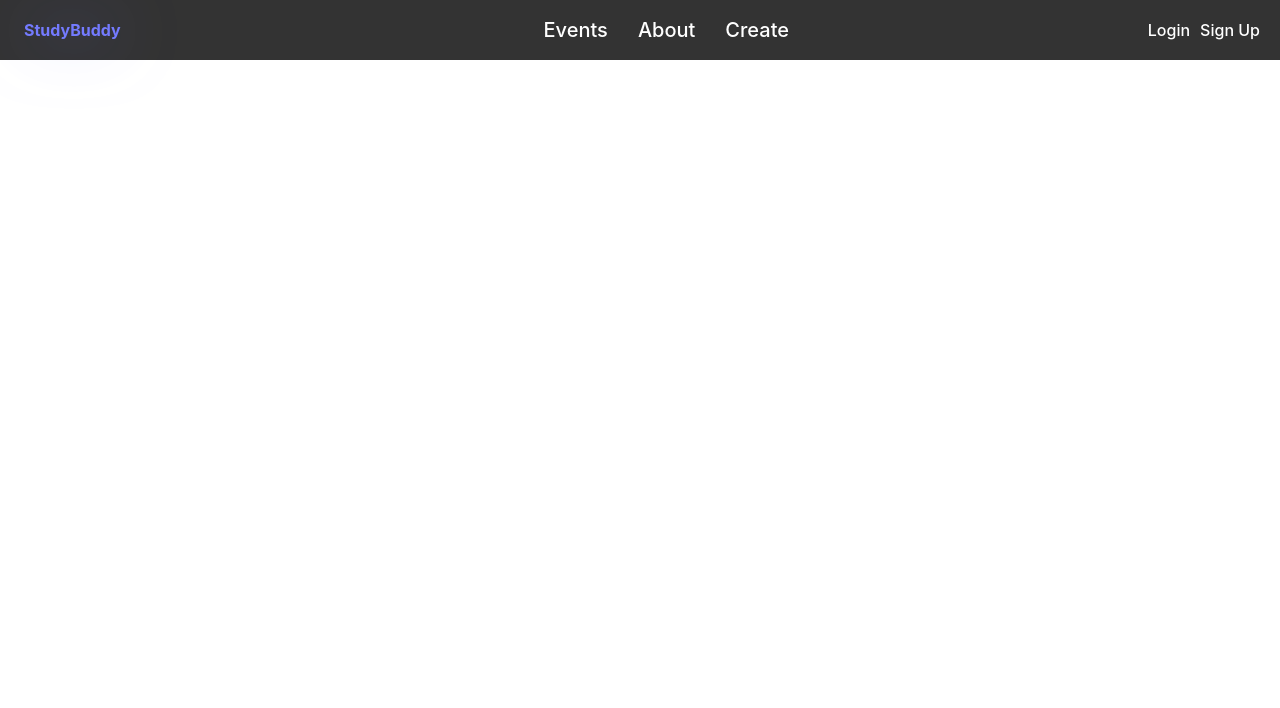
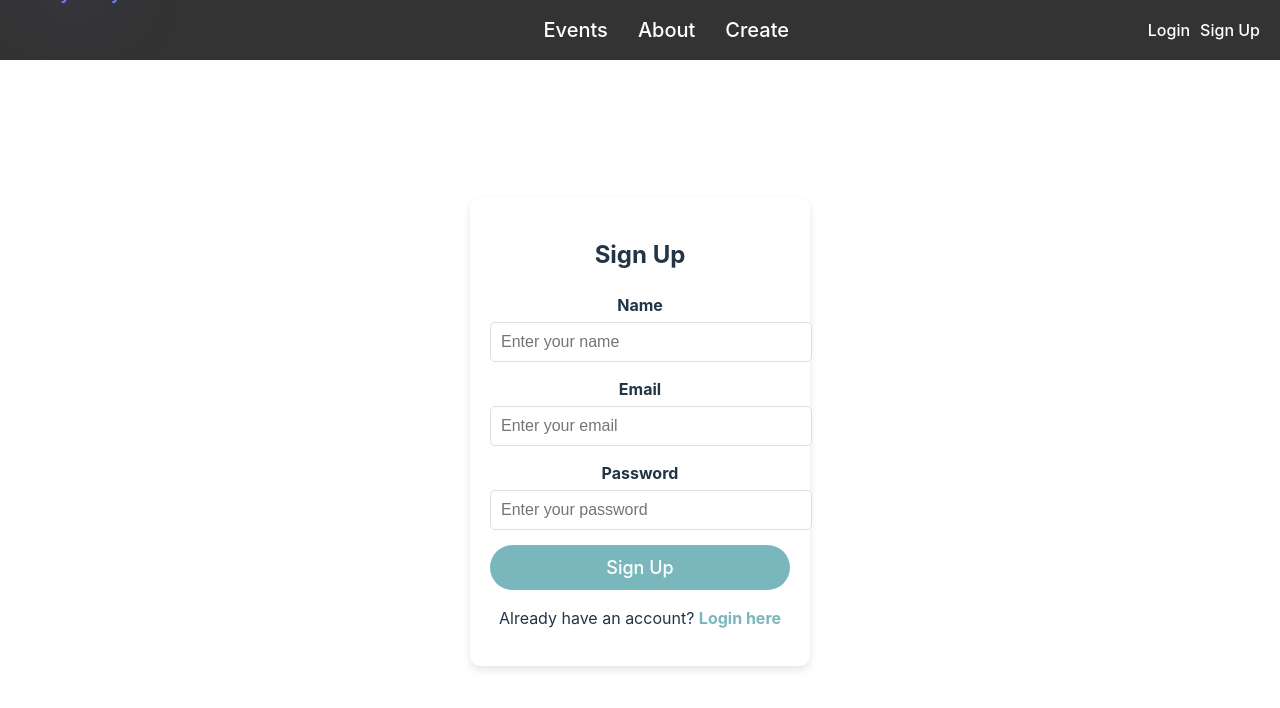
Before and after one commit to Oasis-NEU/sp25-group-18, a React (Vite) app: page /signup in a window 1280 px wide. Shown: the top 708 px of the page. Built offline with nearby package versions, Linux system fonts and the light colour scheme.

Commit message:
Made Login Feature

```diff
--- a/src/App.jsx
+++ b/src/App.jsx
@@ -3,17 +3,61 @@
 //import Home from "./pages/Home";
 import Events from "../src/pages/Events/Events";
 import Create from "../src/pages/Create/Create";
+import Login from "../src/pages/Login/Login";
+import SignUp from "../src/pages/SignUp/SignUp";
+import { useState, useEffect } from "react";
+import supabase from "./supabaseClient";
+
 //import Signup from "./pages/Signup";
 //import Login from "./pages/Login";
 //import Profile from "./pages/Profile";
 
 function App() {
+  const [user, setUser] = useState(null);
+
+  useEffect(() => {
+    const fetchUser = async () => {
+      console.log("Checking session...");
+      const { data: sessionData } = await supabase.auth.getSession();
+
+      if (sessionData.session) {
+        const userId = sessionData.session.user.id;
+        console.log("User ID found:", userId);
+
+        // Fetch user name from 'users' table
+        const { data: userData, error } = await supabase
+          .from("users")
+          .select("name")
+          .eq("id", userId)
+          .single();
+
+        if (error) {
+          console.error("Error fetching user data:", error);
+          return;
+        }
+
+        console.log("User data fetched:", userData);
+        setUser({
+          id: userId,
+          name: userData.name,
+          email: sessionData.session.user.email,
+        });
+      } else {
+        console.log("No user session found.");
+      }
+    };
+
+    fetchUser();
+  }, []);
+
   return (
     <Router>
       <Navbar />
       <Routes>
         <Route path="/events" element={<Events />} />
         <Route path="/create" element={<Create />} />
+        <Route path="/login" element={<Login setUser={setUser} />} />
+        <Route path="/signup" element={<SignUp />} />
       </Routes>
     </Router>
   );
--- /dev/null
+++ b/src/pages/Login/Login.css
@@ -0,0 +1,83 @@
+/* Styles specific to LoginPage and SignUpPage */
+
+/* Layout for Login/SignUp pages */
+.loginPage {
+  display: flex;
+  justify-content: center;
+  align-items: center;
+  height: 100vh;
+}
+
+.loginContainer {
+  background-color: #fff;
+  padding: 20px;
+  border-radius: 10px;
+  box-shadow: 0 4px 8px rgba(0, 0, 0, 0.1);
+  width: 300px;
+}
+
+h2 {
+  text-align: center;
+  font-size: 24px;
+  margin-bottom: 20px;
+}
+
+/* Input fields styling */
+.inputGroup {
+  margin-bottom: 15px;
+}
+
+.inputGroup label {
+  display: block;
+  margin-bottom: 5px;
+  font-weight: bold;
+}
+
+.inputGroup input {
+  width: 100%;
+  padding: 10px;
+  border: 1px solid #ddd;
+  border-radius: 5px;
+  font-size: 16px;
+}
+
+/* Button styling */
+.loginButton {
+  width: 100%;
+  padding: 12px;
+  background-color: rgb(121, 183, 188);
+  color: white;
+  font-size: 18px;
+  border: none;
+  border-radius: 25px;
+  cursor: pointer;
+  transition: background-color 0.3s;
+}
+
+.loginButton:hover {
+  background-color: rgb(100, 160, 170);
+}
+
+/* Error message styling */
+.error {
+  color: red;
+  font-size: 14px;
+  margin-top: 10px;
+  text-align: center;
+}
+
+/* Sign-up link styling */
+.signupLink {
+  text-align: center;
+  margin-top: 15px;
+}
+
+.signupLink a {
+  color: rgb(121, 183, 188);
+  text-decoration: none;
+  font-weight: bold;
+}
+
+.signupLink a:hover {
+  text-decoration: underline;
+}
--- /dev/null
+++ b/src/pages/Login/Login.jsx
@@ -0,0 +1,83 @@
+import React, { useState } from "react";
+import { Link, useNavigate } from "react-router-dom";
+import supabase from "../../supabaseClient";
+import "../../App.css";
+import "./Login.css";
+
+function LoginPage({ setUser }) {
+  const [email, setEmail] = useState("");
+  const [password, setPassword] = useState("");
+  const [error, setError] = useState("");
+  const navigate = useNavigate();
+
+  const handleSubmit = async (e) => {
+    e.preventDefault();
+    setError("");
+
+    try {
+      const { data, error } = await supabase.auth.signInWithPassword({
+        email,
+        password,
+      });
+
+      if (error) {
+        setError(error.message);
+        return;
+      }
+
+      if (data.user) {
+        console.log("User logged in:", data.user);
+        setUser(data.user); // Save user in state to update navbar
+        navigate("/"); // Redirect to home page
+      }
+    } catch (err) {
+      setError("Something went wrong. Please try again.");
+      console.error("Login error:", err);
+    }
+  };
+
+  return (
+    <div className="loginPage">
+      <div className="loginContainer">
+        <h2>Login</h2>
+        <form onSubmit={handleSubmit}>
+          <div className="inputGroup">
+            <label htmlFor="email">Email</label>
+            <input
+              type="email"
+              id="email"
+              name="email"
+              value={email}
+              onChange={(e) => setEmail(e.target.value)}
+              placeholder="Enter your email"
+              required
+            />
+          </div>
+          <div className="inputGroup">
+            <label htmlFor="password">Password</label>
+            <input
+              type="password"
+              id="password"
+              name="password"
+              value={password}
+              onChange={(e) => setPassword(e.target.value)}
+              placeholder="Enter your password"
+              required
+            />
+          </div>
+          {error && <div className="error">{error}</div>}
+          <button type="submit" className="loginButton">
+            Login
+          </button>
+        </form>
+        <div className="signupLink">
+          <p>
+            Need an account? <Link to="/signup">Sign up</Link>
+          </p>
+        </div>
+      </div>
+    </div>
+  );
+}
+
+export default LoginPage;
--- /dev/null
+++ b/src/pages/SignUp/SignUp.css
@@ -0,0 +1,83 @@
+/* Styles specific to LoginPage and SignUpPage */
+
+/* Layout for Login/SignUp pages */
+.loginPage {
+  display: flex;
+  justify-content: center;
+  align-items: center;
+  height: 100vh;
+}
+
+.loginContainer {
+  background-color: #fff;
+  padding: 20px;
+  border-radius: 10px;
+  box-shadow: 0 4px 8px rgba(0, 0, 0, 0.1);
+  width: 300px;
+}
+
+h2 {
+  text-align: center;
+  font-size: 24px;
+  margin-bottom: 20px;
+}
+
+/* Input fields styling */
+.inputGroup {
+  margin-bottom: 15px;
+}
+
+.inputGroup label {
+  display: block;
+  margin-bottom: 5px;
+  font-weight: bold;
+}
+
+.inputGroup input {
+  width: 100%;
+  padding: 10px;
+  border: 1px solid #ddd;
+  border-radius: 5px;
+  font-size: 16px;
+}
+
+/* Button styling */
+.loginButton {
+  width: 100%;
+  padding: 12px;
+  background-color: rgb(121, 183, 188);
+  color: white;
+  font-size: 18px;
+  border: none;
+  border-radius: 25px;
+  cursor: pointer;
+  transition: background-color 0.3s;
+}
+
+.loginButton:hover {
+  background-color: rgb(100, 160, 170);
+}
+
+/* Error message styling */
+.error {
+  color: red;
+  font-size: 14px;
+  margin-top: 10px;
+  text-align: center;
+}
+
+/* Sign-up link styling */
+.signupLink {
+  text-align: center;
+  margin-top: 15px;
+}
+
+.signupLink a {
+  color: rgb(121, 183, 188);
+  text-decoration: none;
+  font-weight: bold;
+}
+
+.signupLink a:hover {
+  text-decoration: underline;
+}
--- /dev/null
+++ b/src/pages/SignUp/SignUp.jsx
@@ -0,0 +1,123 @@
+import React, { useState } from "react";
+import { Link, useNavigate } from "react-router-dom";
+import supabase from "../../supabaseClient";
+import "../../App.css";
+import "./SignUp.css";
+
+function SignUpPage() {
+  const [name, setName] = useState("");
+  const [email, setEmail] = useState("");
+  const [password, setPassword] = useState("");
+  const [error, setError] = useState("");
+  const [success, setSuccess] = useState("");
+  const navigate = useNavigate(); // We'll use this to navigate after sign up
+
+  const handleSubmit = async (e) => {
+    e.preventDefault();
+
+    if (!name || !email || !password) {
+      setError("All fields are required!");
+      return;
+    }
+
+    try {
+      // Sign up the user using Supabase Auth (auth only stores email and password)
+      const { data, error: signUpError } = await supabase.auth.signUp({
+        email,
+        password,
+      });
+
+      if (signUpError) {
+        setError(signUpError.message);
+        return;
+      }
+
+      // After successful sign-up, store additional user info (name) in the custom 'users' table
+      const { error: insertError } = await supabase.from("users").insert([
+        {
+          name,
+          email,
+          user_id: data.user.id, // Use the user_id from Supabase Auth
+        },
+      ]);
+
+      if (insertError) {
+        setError("Error storing additional user info: " + insertError.message);
+        return;
+      }
+
+      // If everything is successful, show success message
+      setSuccess(
+        "Account created successfully! Please check your email to confirm."
+      );
+
+      // Optionally navigate to login page after successful signup
+      setTimeout(() => navigate("/login"), 2000); // Redirect after 2 seconds
+
+      // Reset form
+      setName("");
+      setEmail("");
+      setPassword("");
+    } catch (err) {
+      setError("Something went wrong, please try again.");
+    }
+  };
+
+  return (
+    <div className="loginPage">
+      <div className="loginContainer">
+        <h2>Sign Up</h2>
+        <form onSubmit={handleSubmit}>
+          <div className="inputGroup">
+            <label htmlFor="name">Name</label>
+            <input
+              type="text"
+              id="name"
+              value={name}
+              onChange={(e) => setName(e.target.value)}
+              placeholder="Enter your name"
+              required
+            />
+          </div>
+          <div className="inputGroup">
+            <label htmlFor="email">Email</label>
+            <input
+              type="email"
+              id="email"
+              value={email}
+              onChange={(e) => setEmail(e.target.value)}
+              placeholder="Enter your email"
+              required
+            />
+          </div>
+          <div className="inputGroup">
+            <label htmlFor="password">Password</label>
+            <input
+              type="password"
+              id="password"
+              value={password}
+              onChange={(e) => setPassword(e.target.value)}
+              placeholder="Enter your password"
+              required
+            />
+          </div>
+
+          {error && <div className="error">{error}</div>}
+          {success && <div className="success">{success}</div>}
+
+          <button type="submit" className="loginButton">
+            Sign Up
+          </button>
+        </form>
+
+        <div className="signupLink">
+          <p>
+            Already have an account? <Link to="/login">Login here</Link>
+          </p>
+        </div>
+      </div>
+    </div>
+  );
+}
+
+export default SignUpPage;
--- a/src/supabaseClient.jsx
+++ b/src/supabaseClient.jsx
@@ -1,7 +1,8 @@
 import { createClient } from "@supabase/supabase-js";
 
 const supabaseUrl = "https://ugdmuobbyabqjutfxhjz.supabase.co";
-const supabaseKey = "eyJhbGciOiJIUzI1NiIsInR5cCI6IkpXVCJ9.eyJpc3MiOiJzdXBhYmFzZSIsInJlZiI6InVnZG11b2JieWFicWp1dGZ4aGp6Iiwicm9sZSI6ImFub24iLCJpYXQiOjE3NDEzODk4MDMsImV4cCI6MjA1Njk2NTgwM30.6lzZSG1oopkEYdixKzIO25_d0YWtj7QNO2IghbyUpuk";
+const supabaseKey =
+  "eyJhbGciOiJIUzI1NiIsInR5cCI6IkpXVCJ9.eyJpc3MiOiJzdXBhYmFzZSIsInJlZiI6InVnZG11b2JieWFicWp1dGZ4aGp6Iiwicm9sZSI6ImFub24iLCJpYXQiOjE3NDEzODk4MDMsImV4cCI6MjA1Njk2NTgwM30.6lzZSG1oopkEYdixKzIO25_d0YWtj7QNO2IghbyUpuk";
 
 const supabase = createClient(supabaseUrl, supabaseKey);
 
```
Also changed, not shown: 1 other file (tests, documents, lock files or other folders).
